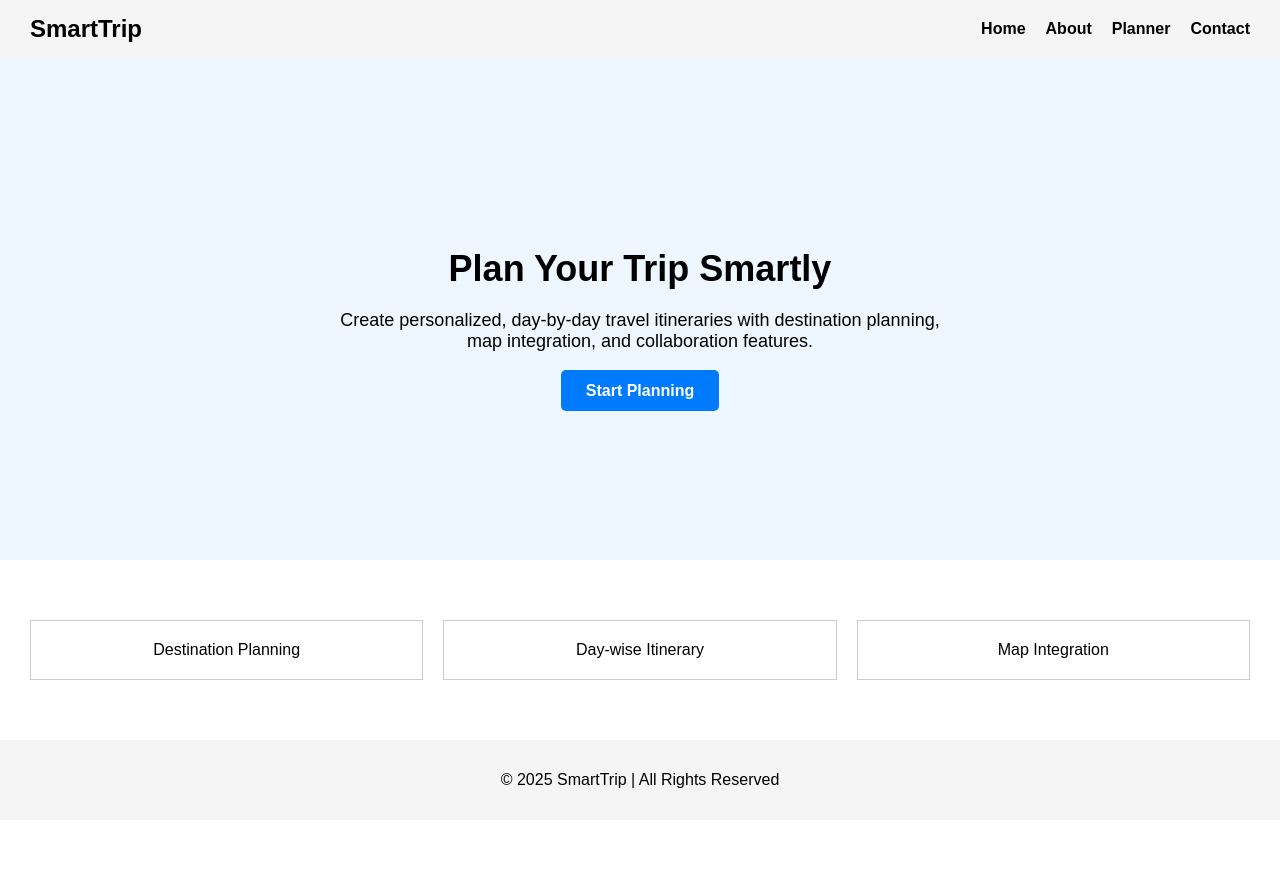
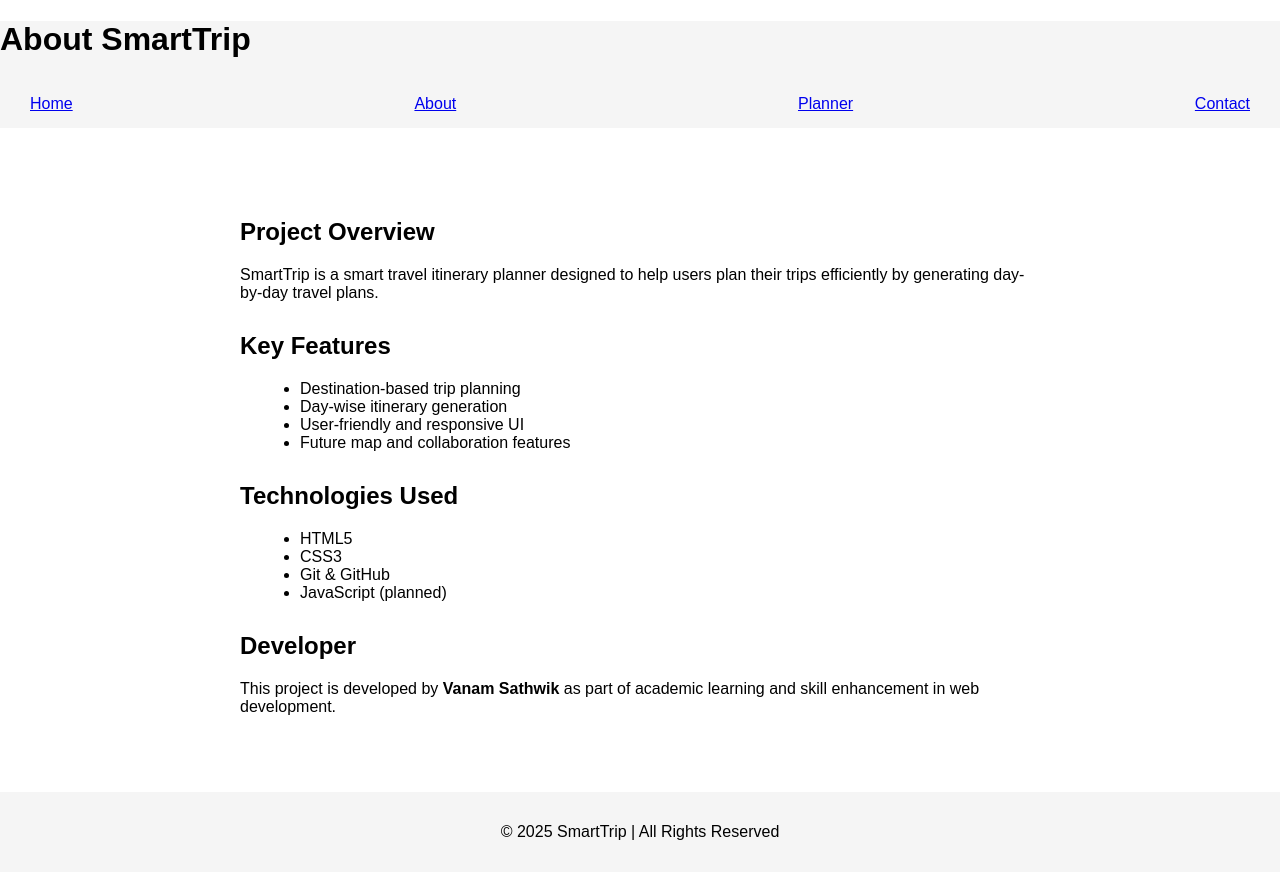
Before and after one commit to Sathwik0510/smart-travel-itinerary-planner, a plain HTML site: page index.html in a window 1280 px wide. Before the commit the page ends 820 px from the top, so only its background shows below. Drawn offline with Linux system fonts and the light colour scheme.

Commit message:
Improved About page with project and developer details

```diff
--- a/CSS/style.css
+++ b/CSS/style.css
@@ -123,3 +123,17 @@ footer {
   cursor: pointer;
   font-size: 16px;
 }
+/* About Page */
+#about {
+  padding: 60px 20px;
+  max-width: 800px;
+  margin: auto;
+}
+
+#about h2 {
+  margin-top: 30px;
+}
+
+#about ul {
+  margin-left: 20px;
+}
--- a/index.html
+++ b/index.html
@@ -2,44 +2,51 @@
 <html lang="en">
 <head>
   <meta charset="UTF-8">
-  <title>Smart Travel Itinerary Planner</title>
-  <meta name="description" content="Plan smart travel itineraries with day-by-day schedules.">
-  <meta name="viewport" content="width=device-width, initial-scale=1.0">
-  <link rel="stylesheet" href="css/style.css">
+  <title>About - SmartTrip</title>
+  <link rel="stylesheet" href="CSS/style.css">
 </head>
 <body>
 
   <!-- Header -->
   <header>
+    <h1>About SmartTrip</h1>
     <nav>
-      <h1>SmartTrip</h1>
-      <ul>
-        <li><a href="index.html">Home</a></li>
-        <li><a href="about.html">About</a></li>
-        <li><a href="services.html">Planner</a></li>
-        <li><a href="contact.html">Contact</a></li>
-      </ul>
+      <a href="index.html">Home</a>
+      <a href="about.html">About</a>
+      <a href="services.html">Planner</a>
+      <a href="contact.html">Contact</a>
     </nav>
   </header>
 
-  <!-- Hero Section -->
-  <section id="hero">
-    <section id="hero">
-  <h2>Plan Your Trip Smartly</h2>
-  <p>
-    Create personalized, day-by-day travel itineraries with destination planning,
-    map integration, and collaboration features.
-  </p>
-  <a href="services.html" class="btn">Start Planning</a>
-</section>
+  <!-- About Section -->
+  <section id="about">
+    <h2>Project Overview</h2>
+    <p>
+      SmartTrip is a smart travel itinerary planner designed to help users
+      plan their trips efficiently by generating day-by-day travel plans.
+    </p>
 
-  </section>
+    <h2>Key Features</h2>
+    <ul>
+      <li>Destination-based trip planning</li>
+      <li>Day-wise itinerary generation</li>
+      <li>User-friendly and responsive UI</li>
+      <li>Future map and collaboration features</li>
+    </ul>
 
-  <!-- Features -->
-  <section id="features">
-    <div>Destination Planning</div>
-    <div>Day-wise Itinerary</div>
-    <div>Map Integration</div>
+    <h2>Technologies Used</h2>
+    <ul>
+      <li>HTML5</li>
+      <li>CSS3</li>
+      <li>Git & GitHub</li>
+      <li>JavaScript (planned)</li>
+    </ul>
+
+    <h2>Developer</h2>
+    <p>
+      This project is developed by <strong>Vanam Sathwik</strong> as part of
+      academic learning and skill enhancement in web development.
+    </p>
   </section>
 
   <!-- Footer -->
```
